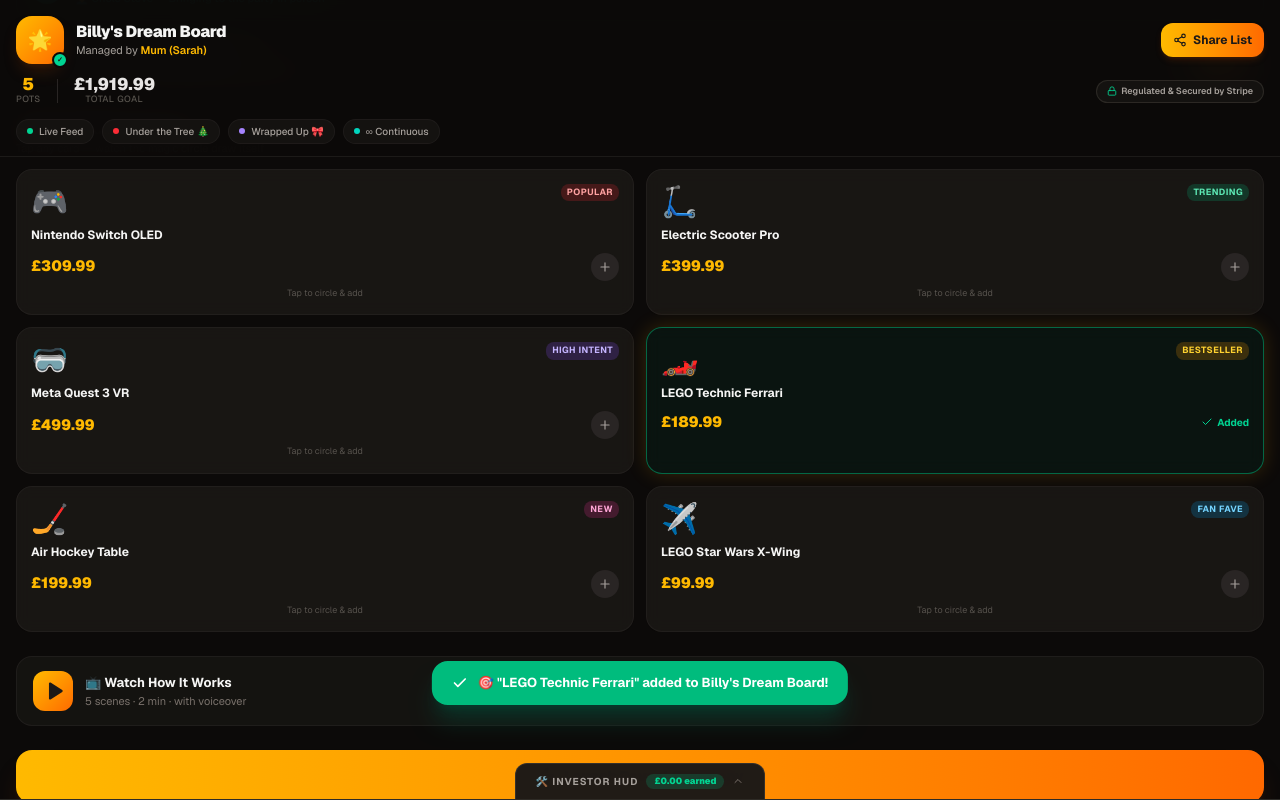
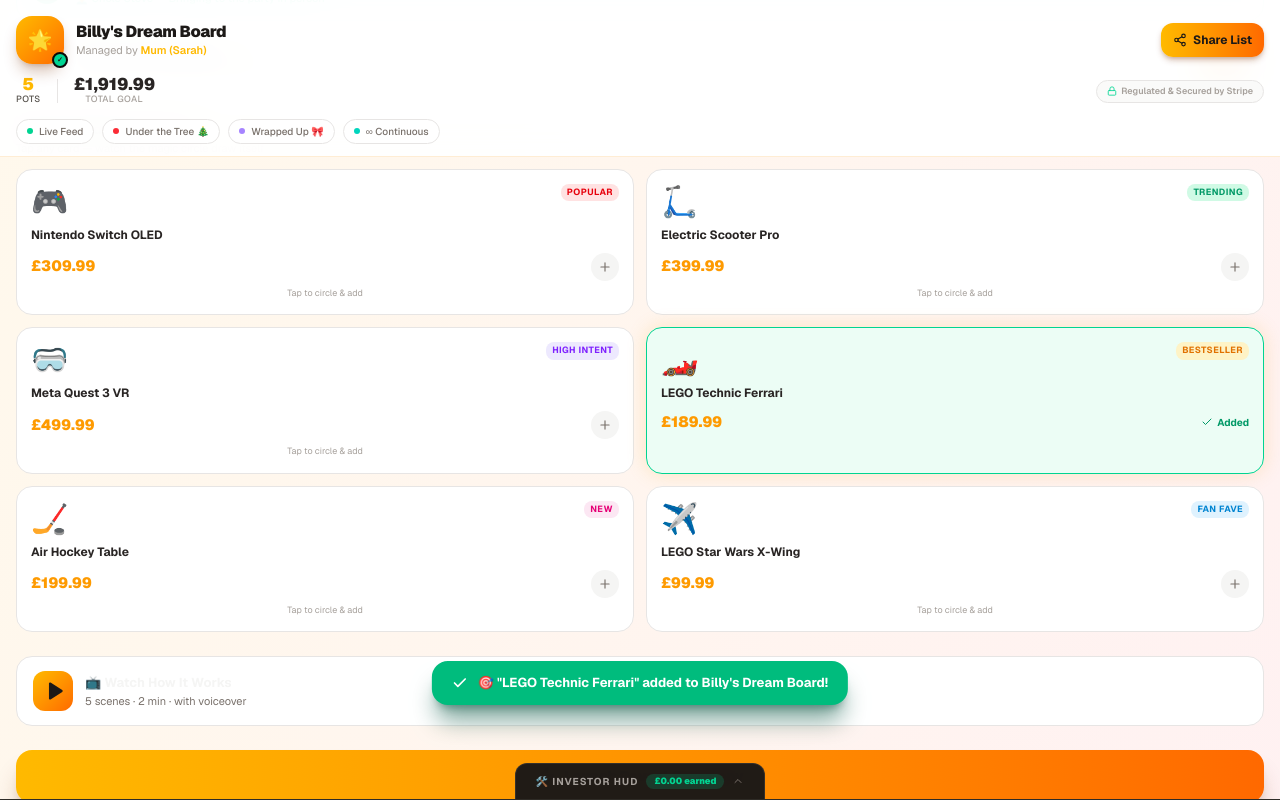
Before and after one commit to samtapsell3334-gif/Kindled, a Next.js app: page /pots/demo in a window 1280 px wide. Both pictures are taken after a click on the element 955 px from the left and 1924 px from the top of the page. Shown: the part 1693-2493 px from the top of the page. Built offline with nearby package versions, Linux system fonts and the light colour scheme.

Commit message:
Light theme + circle animation around full card

```diff
--- a/src/app/globals.css
+++ b/src/app/globals.css
@@ -183,7 +183,7 @@
 
 /* ── SVG hand-drawn circle draw-on ── */
 @keyframes draw-circle {
-  from { stroke-dashoffset: 320; }
+  from { stroke-dashoffset: 400; }
   to   { stroke-dashoffset: 0; }
 }
 .animate-draw-circle { animation: draw-circle 0.9s ease-in-out forwards; }
--- a/src/app/pots/demo/page.tsx
+++ b/src/app/pots/demo/page.tsx
@@ -141,12 +141,12 @@
 ];
 
 const CATALOGUE: CatalogItem[] = [
-  { id: "c1", name: "Nintendo Switch OLED", emoji: "🎮", price: 309.99, tag: "Popular", tagColor: "bg-red-500/20 text-red-300", glowColor: "#ef4444" },
-  { id: "c2", name: "Electric Scooter Pro", emoji: "🛴", price: 399.99, tag: "Trending", tagColor: "bg-emerald-500/20 text-emerald-300", glowColor: "#10b981" },
-  { id: "c3", name: "Meta Quest 3 VR", emoji: "🥽", price: 499.99, tag: "High Intent", tagColor: "bg-violet-500/20 text-violet-300", glowColor: "#8b5cf6" },
-  { id: "c4", name: "LEGO Technic Ferrari", emoji: "🏎️", price: 189.99, tag: "Bestseller", tagColor: "bg-amber-500/20 text-amber-300", glowColor: "#f59e0b" },
-  { id: "c5", name: "Air Hockey Table", emoji: "🏒", price: 199.99, tag: "New", tagColor: "bg-pink-500/20 text-pink-300", glowColor: "#ec4899" },
-  { id: "c6", name: "LEGO Star Wars X-Wing", emoji: "✈️", price: 99.99, tag: "Fan Fave", tagColor: "bg-sky-500/20 text-sky-300", glowColor: "#38bdf8" },
+  { id: "c1", name: "Nintendo Switch OLED", emoji: "🎮", price: 309.99, tag: "Popular", tagColor: "bg-red-100 text-red-600", glowColor: "#ef4444" },
+  { id: "c2", name: "Electric Scooter Pro", emoji: "🛴", price: 399.99, tag: "Trending", tagColor: "bg-emerald-100 text-emerald-600", glowColor: "#10b981" },
+  { id: "c3", name: "Meta Quest 3 VR", emoji: "🥽", price: 499.99, tag: "High Intent", tagColor: "bg-violet-100 text-violet-600", glowColor: "#8b5cf6" },
+  { id: "c4", name: "LEGO Technic Ferrari", emoji: "🏎️", price: 189.99, tag: "Bestseller", tagColor: "bg-amber-100 text-amber-600", glowColor: "#f59e0b" },
+  { id: "c5", name: "Air Hockey Table", emoji: "🏒", price: 199.99, tag: "New", tagColor: "bg-pink-100 text-pink-600", glowColor: "#ec4899" },
+  { id: "c6", name: "LEGO Star Wars X-Wing", emoji: "✈️", price: 99.99, tag: "Fan Fave", tagColor: "bg-sky-100 text-sky-600", glowColor: "#38bdf8" },
 ];
 
 const SCENES: ExplainerScene[] = [
@@ -321,7 +321,7 @@
   potCount: number; totalGoal: number; onShare: () => void;
 }) {
   return (
-    <header className="sticky top-0 z-30 border-b border-stone-800/60 bg-stone-950/96 backdrop-blur-lg">
+    <header className="sticky top-0 z-30 border-b border-orange-100 bg-white/95 backdrop-blur-lg">
       <div className="px-4 pt-4 pb-3">
         <div className="flex items-center justify-between gap-3">
           <div className="flex items-center gap-3">
@@ -334,7 +334,7 @@
               </span>
             </div>
             <div>
-              <h1 className="text-[16px] font-black tracking-tight text-stone-100 leading-tight">
+              <h1 className="text-[16px] font-black tracking-tight text-stone-900 leading-tight">
                 Billy&apos;s Dream Board
               </h1>
               <p className="text-[11px] text-stone-400">
@@ -357,13 +357,13 @@
               <p className="text-[17px] font-black text-amber-400 leading-none">{potCount}</p>
               <p className="text-[9px] font-medium uppercase tracking-wider text-stone-600">pots</p>
             </div>
-            <div className="h-6 w-px bg-stone-800" />
+            <div className="h-6 w-px bg-stone-200" />
             <div className="text-center">
-              <p className="text-[17px] font-black text-stone-200 leading-none">£{totalGoal.toLocaleString()}</p>
-              <p className="text-[9px] font-medium uppercase tracking-wider text-stone-600">total goal</p>
+              <p className="text-[17px] font-black text-stone-800 leading-none">£{totalGoal.toLocaleString()}</p>
+              <p className="text-[9px] font-medium uppercase tracking-wider text-stone-400">total goal</p>
             </div>
           </div>
-          <div className="flex items-center gap-1 rounded-full border border-stone-700/50 bg-stone-900/60 px-2.5 py-1">
+          <div className="flex items-center gap-1 rounded-full border border-stone-200 bg-stone-50 px-2.5 py-1">
             <Lock className="h-2.5 w-2.5 text-emerald-400" />
             <span className="text-[9px] font-semibold text-stone-400">Regulated &amp; Secured by Stripe</span>
           </div>
@@ -378,7 +378,7 @@
           { dot: "bg-violet-400", label: "Wrapped Up 🎀" },
           { dot: "bg-teal-400", label: "∞ Continuous" },
         ].map(({ dot, label }) => (
-          <span key={label} className="flex shrink-0 items-center gap-1.5 rounded-full bg-stone-900/60 border border-stone-800/50 px-2.5 py-1 text-[10px] font-medium text-stone-400">
+          <span key={label} className="flex shrink-0 items-center gap-1.5 rounded-full bg-white border border-stone-200 px-2.5 py-1 text-[10px] font-medium text-stone-500">
             <span className={cn("h-1.5 w-1.5 rounded-full", dot)} />
             {label}
           </span>
@@ -398,16 +398,16 @@
   const statusColor = pct >= 100 ? "text-emerald-400" : pct >= 50 ? "text-amber-400" : "text-orange-400";
 
   return (
-    <article className="relative overflow-hidden rounded-2xl border border-stone-800/70 bg-stone-900/80 shadow-lg shadow-black/30 backdrop-blur-sm">
+    <article className="relative overflow-hidden rounded-2xl border border-stone-200 bg-white shadow-md shadow-stone-200/60">
       <div className={cn("h-[3px] w-full bg-gradient-to-r", pot.accentGradient)} />
       <div className="p-4">
         <div className="flex items-start justify-between gap-2">
           <div className="flex min-w-0 items-center gap-2.5">
-            <span className="flex h-10 w-10 shrink-0 items-center justify-center rounded-xl bg-stone-800/80 text-xl shadow-inner">
+            <span className="flex h-10 w-10 shrink-0 items-center justify-center rounded-xl bg-stone-100 text-xl shadow-inner">
               {pot.emoji}
             </span>
             <div className="min-w-0">
-              <h3 className="truncate text-[14px] font-bold tracking-tight text-stone-100">{pot.title}</h3>
+              <h3 className="truncate text-[14px] font-bold tracking-tight text-stone-900">{pot.title}</h3>
               <div className="flex items-center gap-1.5">
                 <p className={cn("text-[11px] font-medium", statusColor)}>{statusLabel}</p>
                 {pot.continuous && (
@@ -425,9 +425,9 @@
           )}
         </div>
         <FundingBar raised={pot.raised} goal={pot.goal} className="mt-4" />
-        <div className="mt-3 flex items-center justify-between text-[11px] text-stone-500">
+        <div className="mt-3 flex items-center justify-between text-[11px] text-stone-400">
           <span className="flex items-center gap-1"><Users className="h-3 w-3" />{pot.contributors} contributors</span>
-          <span className="font-medium text-stone-400">£{pot.raised} / £{pot.goal}</span>
+          <span className="font-medium text-stone-500">£{pot.raised} / £{pot.goal}</span>
         </div>
       </div>
     </article>
@@ -469,7 +469,7 @@
           <div className="flex min-w-0 items-center gap-2.5">
             <span className="flex h-10 w-10 shrink-0 items-center justify-center rounded-xl bg-black/30 text-xl">🎁</span>
             <div className="min-w-0">
-              <h3 className="truncate text-[14px] font-bold text-stone-100">{pot.title}</h3>
+              <h3 className="truncate text-[14px] font-bold text-stone-900">{pot.title}</h3>
               <p className={cn("text-[11px] font-medium", th.label)}>{th.modeLabel}</p>
             </div>
           </div>
@@ -535,7 +535,7 @@
       <div className="mb-3 flex items-center gap-2">
         <span className="text-base">🛍️</span>
         <div>
-          <h2 className="text-[14px] font-bold text-stone-100">Cheaper Gift Ideas</h2>
+          <h2 className="text-[14px] font-bold text-stone-900">Cheaper Gift Ideas</h2>
           <p className="text-[11px] text-stone-500">Claim one to prevent duplicates</p>
         </div>
       </div>
@@ -547,13 +547,13 @@
               "flex items-center gap-3 rounded-2xl border p-3.5 transition-all duration-300",
               claimingId === item.id && "animate-claim-pop",
               item.status === "claimed"
-                ? "border-emerald-800/40 bg-emerald-900/20"
-                : "border-stone-800/60 bg-stone-900/60",
+                ? "border-emerald-200 bg-emerald-50"
+                : "border-stone-200 bg-white",
             )}
           >
             <div className={cn(
               "flex h-8 w-8 shrink-0 items-center justify-center rounded-full text-base transition-all",
-              item.status === "claimed" ? "bg-emerald-500" : "border-2 border-stone-700 bg-stone-800",
+              item.status === "claimed" ? "bg-emerald-500" : "border-2 border-stone-300 bg-stone-50",
             )}>
               {item.status === "claimed" ? "✓" : "○"}
             </div>
@@ -561,7 +561,7 @@
               <div className="flex items-baseline gap-2">
                 <p className={cn(
                   "text-[13px] font-semibold",
-                  item.status === "claimed" ? "line-through text-stone-500" : "text-stone-100",
+                  item.status === "claimed" ? "line-through text-stone-400" : "text-stone-800",
                 )}>
                   {item.name}
                 </p>
@@ -618,9 +618,9 @@
   return (
     <div
       className={cn(
-        "relative overflow-visible rounded-2xl border bg-stone-900/80 p-3.5 cursor-pointer backdrop-blur-sm",
+        "relative overflow-visible rounded-2xl border bg-white p-3.5 cursor-pointer shadow-sm",
         "transition-all duration-300",
-        added ? "border-emerald-500/50 bg-emerald-900/15" : "border-stone-800/60 hover:border-stone-700",
+        added ? "border-emerald-400 bg-emerald-50" : "border-stone-200 hover:border-amber-300 hover:shadow-md",
       )}
       style={{
         ...tiltStyle,
@@ -630,18 +630,26 @@
       onMouseMove={onMouseMove}
       onMouseLeave={onMouseLeave}
     >
-      {/* SVG circle overlay */}
+      {/* SVG circle overlay — draws around the full card */}
       {circling && (
-        <div className="pointer-events-none absolute inset-[-8px] z-20">
-          <svg viewBox="0 0 116 100" fill="none" className="absolute inset-0 w-full h-full overflow-visible">
-            <path
-              d="M 58,7 C 94,3 112,23 112,50 C 112,77 94,95 58,95 C 22,95 4,77 4,50 C 4,23 22,9 58,7"
+        <div className="pointer-events-none absolute z-20" style={{ inset: "-5px" }}>
+          <svg
+            style={{ width: "100%", height: "100%" }}
+            viewBox="0 0 100 100"
+            preserveAspectRatio="none"
+            fill="none"
+            xmlns="http://www.w3.org/2000/svg"
+          >
+            <rect
+              x="2" y="2" width="96" height="96"
+              rx="10" ry="10"
               stroke="#f59e0b"
-              strokeWidth="4.5"
+              strokeWidth="3.5"
               strokeLinecap="round"
-              strokeDasharray="320"
+              strokeDasharray="400"
+              vectorEffect="non-scaling-stroke"
               className="animate-draw-circle"
-              style={{ filter: "drop-shadow(0 0 9px #f59e0b)" }}
+              style={{ filter: "drop-shadow(0 0 8px #f59e0b)" }}
             />
           </svg>
         </div>
@@ -672,21 +680,21 @@
           {item.tag}
         </span>
       </div>
-      <p className="text-[12px] font-bold leading-tight text-stone-100">{item.name}</p>
+      <p className="text-[12px] font-bold leading-tight text-stone-800">{item.name}</p>
       <div className="mt-2.5 flex items-center justify-between">
-        <span className="text-[15px] font-black text-amber-400">£{item.price.toFixed(2)}</span>
+        <span className="text-[15px] font-black text-amber-500">£{item.price.toFixed(2)}</span>
         {added ? (
-          <span className="flex items-center gap-1 text-[10px] font-bold text-emerald-400">
+          <span className="flex items-center gap-1 text-[10px] font-bold text-emerald-600">
             <Check className="h-3 w-3" />Added
           </span>
         ) : (
-          <div className="flex h-7 w-7 items-center justify-center rounded-full bg-stone-800 text-stone-400">
+          <div className="flex h-7 w-7 items-center justify-center rounded-full bg-stone-100 text-stone-500">
             <Plus className="h-3.5 w-3.5" />
           </div>
         )}
       </div>
       {!added && (
-        <p className="mt-1.5 text-[9px] text-stone-600 text-center">Tap to circle &amp; add</p>
+        <p className="mt-1.5 text-[9px] text-stone-400 text-center">Tap to circle &amp; add</p>
       )}
     </div>
   );
@@ -696,8 +704,8 @@
   return (
     <section className="px-4">
       <div className="mb-3">
-        <h2 className="text-[14px] font-bold text-stone-100">Browse &amp; Add to Your List</h2>
-        <p className="text-[11px] text-stone-500">Tap any card — watch the magic circle draw itself</p>
+        <h2 className="text-[14px] font-bold text-stone-900">Browse &amp; Add to Your List</h2>
+        <p className="text-[11px] text-stone-400">Tap any card — watch the magic circle draw itself</p>
       </div>
       <div className="grid grid-cols-2 gap-3">
         {CATALOGUE.map((item) => (
@@ -1090,7 +1098,7 @@
     <div className="mx-4">
       <button
         onClick={() => setOpen(true)}
-        className="flex w-full items-center gap-3 rounded-2xl border border-stone-800/60 bg-stone-900/60 px-4 py-3.5 text-left hover:border-amber-500/30 transition-colors active:scale-[0.98]"
+        className="flex w-full items-center gap-3 rounded-2xl border border-stone-200 bg-white px-4 py-3.5 text-left hover:border-amber-500/30 transition-colors active:scale-[0.98]"
       >
         <div className="flex h-10 w-10 shrink-0 items-center justify-center rounded-xl bg-gradient-to-br from-amber-400 to-orange-500">
           <Play className="h-5 w-5 translate-x-0.5 text-stone-900" strokeWidth={2.5} fill="currentColor" />
@@ -1106,9 +1114,9 @@
   const scene = SCENES[sceneIdx]!;
 
   return (
-    <div className="mx-4 overflow-hidden rounded-3xl border border-stone-800/60 bg-stone-900 shadow-xl shadow-black/40">
+    <div className="mx-4 overflow-hidden rounded-3xl border border-stone-200 bg-white shadow-xl shadow-stone-200/60">
       {/* Scene label */}
-      <div className="flex items-center justify-between border-b border-stone-800/60 bg-stone-950/60 px-4 py-2">
+      <div className="flex items-center justify-between border-b border-stone-100 bg-stone-50 px-4 py-2">
         <span className="text-[10px] font-bold uppercase tracking-widest text-amber-400">
           Scene {sceneIdx + 1}/5 · {scene.title}
         </span>
@@ -1125,7 +1133,7 @@
 
       {/* Caption */}
       <div className="min-h-[56px] border-t border-stone-800/60 px-4 py-3">
-        <p key={sceneIdx} className="text-[11px] leading-relaxed text-stone-400 animate-fade-up line-clamp-3">
+        <p key={sceneIdx} className="text-[11px] leading-relaxed text-stone-600 animate-fade-up line-clamp-3">
           {scene.caption}
         </p>
       </div>
@@ -1134,7 +1142,7 @@
       <div className="border-t border-stone-800/60 px-4 pb-4 pt-3 space-y-3">
         {/* Progress */}
         <div
-          className="h-1.5 w-full cursor-pointer rounded-full bg-stone-800"
+          className="h-1.5 w-full cursor-pointer rounded-full bg-stone-200"
           onClick={(e) => {
             const r = e.currentTarget.getBoundingClientRect();
             const ratio = Math.max(0, Math.min(1, (e.clientX - r.left) / r.width));
@@ -1164,7 +1172,7 @@
           >
             {muted ? <VolumeX className="h-4 w-4" /> : <Volume2 className="h-4 w-4" />}
           </button>
-          <span className="flex-1 text-right font-mono text-[10px] text-stone-600 tabular-nums">
+          <span className="flex-1 text-right font-mono text-[10px] text-stone-400 tabular-nums">
             {Math.floor(elapsed / 60)}:{String(Math.floor(elapsed % 60)).padStart(2, "0")} / 2:00
           </span>
         </div>
@@ -1174,7 +1182,7 @@
           {SCENES.map((s, i) => (
             <button key={s.id} onClick={() => jumpTo(i)}
               className={cn("h-1.5 rounded-full transition-all duration-300",
-                i === sceneIdx ? "w-6 bg-amber-400" : "w-1.5 bg-stone-700 hover:bg-stone-500")}
+                i === sceneIdx ? "w-6 bg-amber-400" : "w-1.5 bg-stone-300 hover:bg-stone-400")}
             />
           ))}
         </div>
@@ -1357,7 +1365,7 @@
   const surprisePots = pots.filter((p) => p.mode !== "LIVE_FEED");
 
   return (
-    <div className="min-h-screen bg-stone-950 text-stone-100">
+    <div className="min-h-screen bg-gradient-to-br from-amber-50 via-orange-50 to-rose-50 text-stone-900">
       {revealPot && <RevealModal pot={revealPot} onClose={() => setRevealPot(null)} />}
       {toast && <Toast message={toast} onDone={() => setToast(null)} />}
 
@@ -1370,7 +1378,7 @@
       <main className="space-y-6 pb-32 pt-4">
         {/* ── Live Pots ── */}
         <section className="px-4">
-          <p className="mb-3 text-[11px] font-bold uppercase tracking-widest text-stone-500">
+          <p className="mb-3 text-[11px] font-bold uppercase tracking-widest text-stone-400">
             Live Pots · {livePots.length} active
           </p>
           <div className="flex flex-col gap-3">
@@ -1385,7 +1393,7 @@
         {/* ── Surprise Pots ── */}
         {surprisePots.length > 0 && (
           <section className="px-4">
-            <p className="mb-3 text-[11px] font-bold uppercase tracking-widest text-stone-500">
+            <p className="mb-3 text-[11px] font-bold uppercase tracking-widest text-stone-400">
               Surprise Pots · {surprisePots.length} locked
             </p>
             <div className="flex flex-col gap-3">
```
Also changed, not shown: .claude/settings.local.json.
